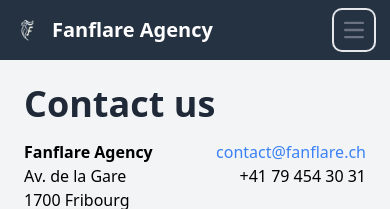
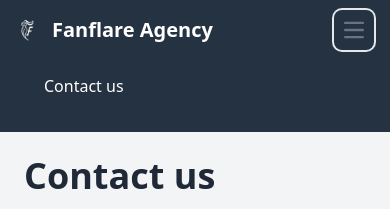
Before and after one commit to zuwi/fanflare, a plain HTML site: page contact.html in a window 390 px wide. Both pictures are taken after a click on the button "Open main menu". Shown: the top 209 px of the page. Drawn offline with nearby package versions, Linux system fonts and the light colour scheme.

Commit message:
corrected behaviour for headers

```diff
--- a/contact.html
+++ b/contact.html
@@ -54,11 +54,32 @@
         .then(response => response.text())
         .then(data => {
             document.getElementById('header-placeholder').innerHTML = data;
-            const contactLink = document.getElementById("contact-link");
+
+            // Ermöglicht das Aufklappen/Einklappen des Headers für Mobiles.
+            // Füge den Event-Listener für den Button erst hinzu, nachdem der Header geladen wurde
+            const mobileMenuButton = document.getElementById('mobile-menu-button');
+            if (mobileMenuButton) {
+                mobileMenuButton.addEventListener('click', function() {
+                    const menu = document.getElementById('navbar-default');
+                    if (menu) {
+                        menu.classList.toggle('hidden');
+                    }
+                });
+            }
+
+            // Ändere die Farbe des Contact-Links auf weiss, wenn auf der Seite contact.html
             const currentPath = window.location.pathname;
-            console.log("test: " + currentPath)
             if (currentPath.includes("contact.html")) {
-                contactLink.className = "block py-2 pr-4 pl-3 text-white lg:hover:text-gray-400 hover:bg-gray-700 hover:text-gray-400 lg:hover:bg-transparent border-gray-700 lg:hover:bg-transparent lg:border-0 lg:hover:text-primary-700 lg:p-0"
+                const contactLinkDesktop = document.getElementById("contact-link-desktop");
+                const contactLinkMobile = document.getElementById("contact-link-mobile");
+                if (contactLinkDesktop) {
+                    contactLinkDesktop.classList.remove('text-gray-400');
+                    contactLinkDesktop.classList.add('text-white');
+                }
+                if (contactLinkMobile) {
+                    contactLinkMobile.classList.remove('text-gray-400');
+                    contactLinkMobile.classList.add('text-white');
+                }
             }
         });
     // Load the external footer file and inject it into the page
--- a/header.html
+++ b/header.html
@@ -1,27 +1,38 @@
 <header>
     <nav class="main-background-color border-gray-200 px-4 lg:px-6 py-2.5">
         <div class="flex flex-wrap justify-between items-center mx-auto max-w-screen-xl">
+            <!-- Linke Seite: Fanflare Logo und Titel -->
             <a href="index.html" class="flex items-center">
-                <img src="images/fanflare_logo.png" class="mr-3 h-6 sm:h-9" alt="Fanflare Logo"/>
+                <img src="images/fanflare_logo.png" class="mr-3 h-6 sm:h-9" alt="Fanflare Logo">
                 <span class="text-white self-center text-xl font-semibold whitespace-nowrap">Fanflare Agency</span>
             </a>
-            <div class="flex items-center lg:order-2">
-                <button id="mobile-menu-button" data-collapse-toggle="navbar-default" type="button" class="inline-flex items-center p-2 w-10 h-10 justify-center text-sm text-gray-500 rounded-lg md:hidden hover:bg-gray-100 focus:outline-none focus:ring-2 focus:ring-gray-200 dark:text-gray-400 dark:hover:bg-gray-700 dark:focus:ring-gray-600" aria-controls="navbar-default" aria-expanded="false">
+
+            <!-- Rechte Seite: Mobile Button und Contact Link (Desktop-Ansicht) -->
+            <div class="flex items-center lg:order-2 space-x-4">
+                <!-- Contact us Link (wird in der mobilen Ansicht versteckt) -->
+                <a id="contact-link-desktop" href="contact.html" class="hidden md:block text-gray-400 hover:bg-gray-700 hover:text-white border-gray-700 px-3 py-2 rounded-lg lg:hover:text-gray-400 lg:hover:bg-transparent lg:border-0 lg:p-0">
+                    Contact us
+                </a>
+
+                <!-- Mobile Menu Button -->
+                <button id="mobile-menu-button" data-collapse-toggle="navbar-default" type="button" aria-controls="navbar-default" aria-expanded="false" class="inline-flex items-center p-2 w-10 h-10 justify-center text-sm text-gray-500 rounded-lg md:hidden hover:bg-gray-100 focus:outline-none focus:ring-2 focus:ring-gray-200 dark:text-gray-400 dark:hover:bg-gray-700 dark:focus:ring-gray-600">
                     <span class="sr-only">Open main menu</span>
                     <svg class="w-5 h-5" aria-hidden="true" xmlns="http://www.w3.org/2000/svg" fill="none" viewBox="0 0 17 14">
-                        <path stroke="currentColor" stroke-linecap="round" stroke-linejoin="round" stroke-width="2" d="M1 1h15M1 7h15M1 13h15"/>
+                        <path stroke="currentColor" stroke-linecap="round" stroke-linejoin="round" stroke-width="2" d="M1 1h15M1 7h15M1 13h15"></path>
                     </svg>
                 </button>
-                <div class="hidden w-full md:block md:w-auto" id="navbar-default">
-                    <ul class="font-medium flex flex-col p-4 md:p-0 mt-4 rounded-lg space-y-4 md:space-y-0 md:flex-row md:space-x-8 rtl:space-x-reverse md:mt-0 md:border-0">
-                        <li>
-                            <a id="contact-link" href="contact.html" class="block py-2 px-3 text-gray-400 hover:bg-gray-700 hover:text-white border-gray-700 lg:text-Gray-400 lg:hover:text-gray-400 lg:hover:bg-transparent lg:border-0 lg:p-0" aria-current="page">
-                                Contact us
-                            </a>
-                        </li>
-                    </ul>
-                </div>
             </div>
+        </div>
+
+        <!-- Neue Zeile für den Contact Link in mobiler Ansicht -->
+        <div class="w-full hidden md:hidden" id="navbar-default">
+            <ul class="font-medium flex flex-col p-4 md:p-0 rounded-lg md:flex-row md:space-x-8 rtl:space-x-reverse md:border-0">
+                <li>
+                    <a id="contact-link-mobile" href="contact.html" class="block py-2 px-3 text-gray-400 hover:bg-gray-700 hover:text-white border-gray-700 lg:hover:text-gray-400 lg:hover:bg-transparent lg:border-0 lg:p-0" aria-current="page">
+                        Contact us
+                    </a>
+                </li>
+            </ul>
         </div>
     </nav>
 </header>
```
